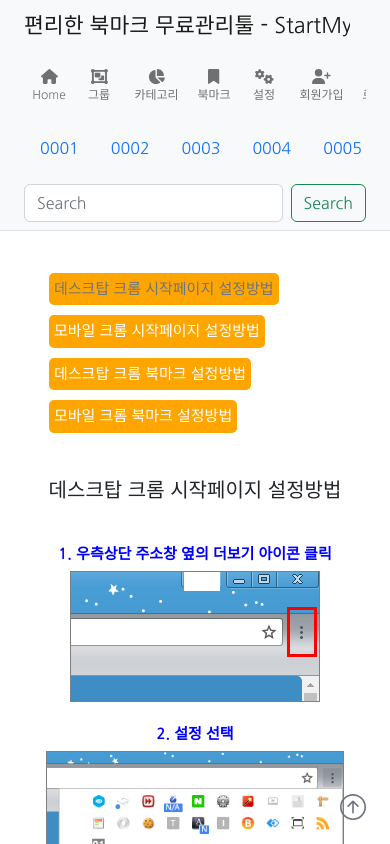
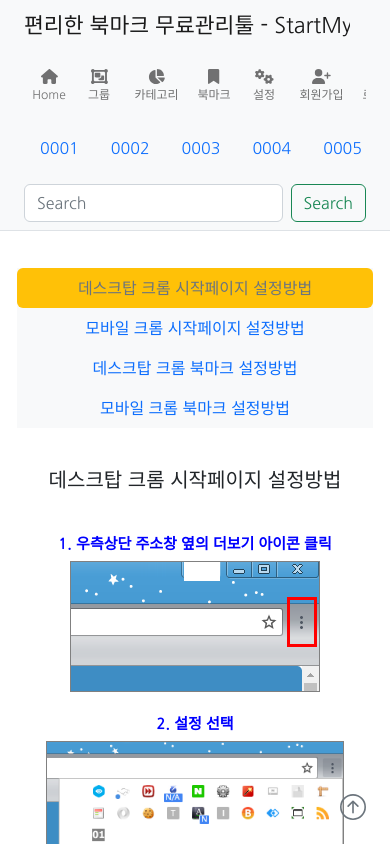
Before and after one commit to doonee/start-mypage-v2, a React (Create React App) app: page /browserSetting in a window 390 px wide. Shown: the top 844 px of the page. Built offline with nearby package versions, Linux system fonts and the light colour scheme.

Commit message:
updated guid page design

```diff
--- a/src/components/BrowserSetting.js
+++ b/src/components/BrowserSetting.js
@@ -1,3 +1,4 @@
+/* eslint-disable no-script-url */
 /* eslint-disable eqeqeq */
 /* eslint-disable jsx-a11y/anchor-is-valid */
 import React from 'react'
@@ -24,11 +25,10 @@
     const Title = () => {
         return (
             <>
-                <ul id="menuLinks">
+                <ul className='nav nav-pills nav-fill bg-light'>
                     {menus.map((m) => (
-                        <li key={m.id}>
-                            <a href="#"
-                                className={(m.id == curMenuId) ? "text-muted" : ""}
+                        <li key={m.id} className="nav-item">
+                            <a href="javascript:;" className={(m.id == curMenuId) ? "bg-warning text-secondary nav-link" : "nav-link"}
                                 onClick={handleMenuClick}
                                 menu-id={m.id}>
                                 {m.title}</a>
@@ -84,7 +84,7 @@
 
     return (
         <section className="container-xl">
-            <div id="mainWrap">
+            <div className='col-lg-9' id="mainWrap">
                 <Title />
                 <Content />
             </div>
--- a/src/css/browser_setting.css
+++ b/src/css/browser_setting.css
@@ -71,7 +71,7 @@
     font-size: 15px;
   }
   #mainWrap #menuLinks li {
-    margin: 5px auto;
+    margin: 2rem auto;
     padding: 5px;
     font-size: 15px;
   }
--- a/src/css/browser_setting.scss
+++ b/src/css/browser_setting.scss
@@ -91,7 +91,7 @@
 
     #menuLinks {
       li {
-        margin: 5px auto;
+        margin: 2rem auto;
         padding: 5px;
         font-size: 15px;
       }
```
Also changed, not shown: 1 other file (tests, documents, lock files or other folders).
